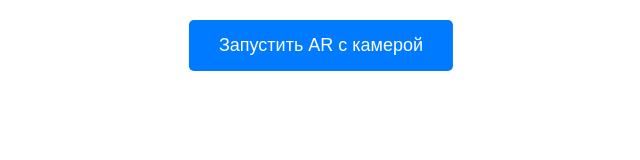
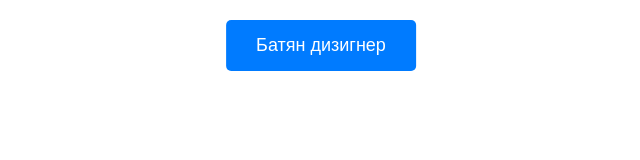
Before and after one commit to imnakez/batyan, a plain HTML site: page index.html in a window 1280 px wide. Shown: the whole page, without its empty margins (319-959 px from the left). Drawn offline with nearby package versions, Linux system fonts and the light colour scheme.

Commit message:
Update index.html

```diff
--- a/index.html
+++ b/index.html
@@ -63,7 +63,7 @@
         <div id="model-container"></div>
         <div id="status">Загрузка...</div>
     </div>
-    <button id="ar-button">Запустить AR с камерой</button>
+    <button id="ar-button">Батян дизигнер</button>
 
     <!-- Подключаем Three.js -->
     <script src="https://cdn.jsdelivr.net/npm/three@0.132.2/build/three.min.js"></script>
```
